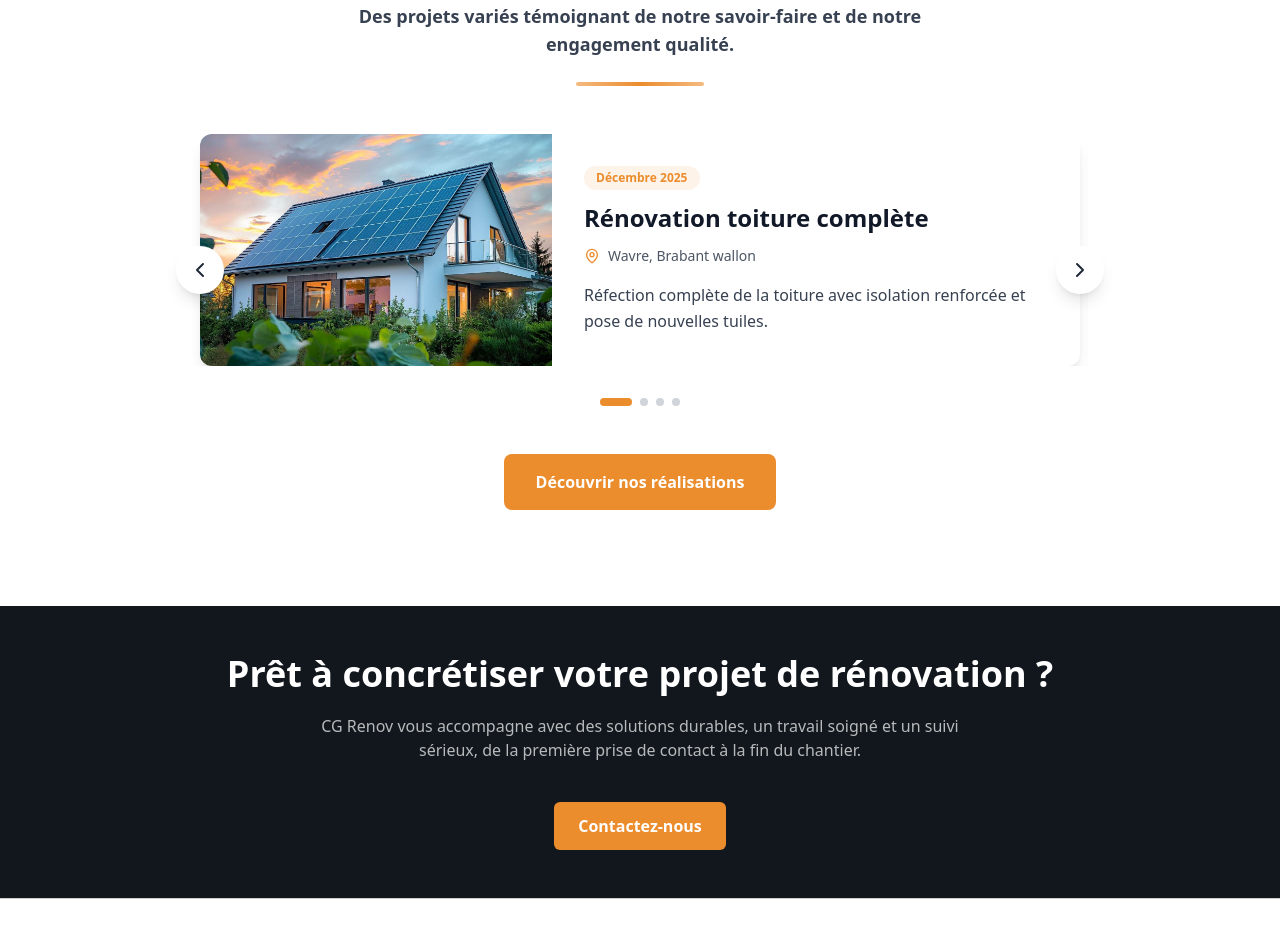
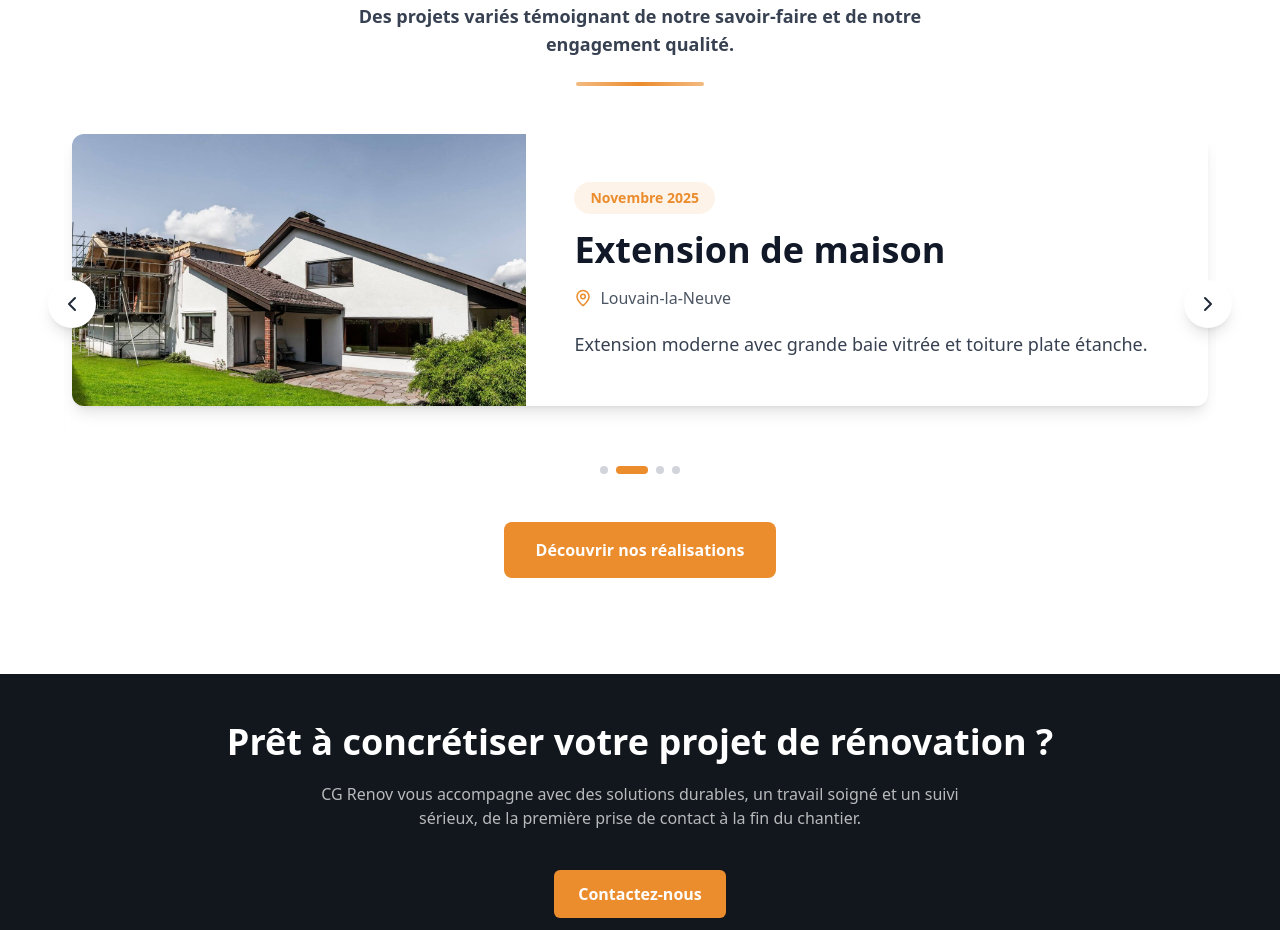
Before and after one commit to NicolasDeza/cgrenov, a Nuxt app: page / in a window 1280 px wide. Shown: the part 3260-4190 px from the top of the page. Built offline with nearby package versions, Linux system fonts and the light colour scheme.

Commit message:
amélioration carousel

```diff
--- a/app/components/HomeRealisations.vue
+++ b/app/components/HomeRealisations.vue
@@ -1,5 +1,5 @@
 <script setup lang="ts">
-import { ref } from 'vue'
+import { ref, onMounted, onUnmounted } from 'vue'
 import { ChevronLeft, ChevronRight, MapPin } from 'lucide-vue-next'
 
 const currentIndex = ref(0)
@@ -7,6 +7,7 @@ const touchStartX = ref(0)
 const touchStartY = ref(0)
 const touchEndX = ref(0)
 const isSwiping = ref(false)
+let autoplayInterval: NodeJS.Timeout | null = null
 
 const realisations = [
   {
@@ -54,7 +55,38 @@ const prev = () => {
 
 const goTo = (index: number) => {
   currentIndex.value = index
+  resetAutoplay()
 }
+
+/* =====================
+   Autoplay
+===================== */
+
+const startAutoplay = () => {
+  autoplayInterval = setInterval(() => {
+    next()
+  }, 3200) // 5 secondes
+}
+
+const stopAutoplay = () => {
+  if (autoplayInterval) {
+    clearInterval(autoplayInterval)
+    autoplayInterval = null
+  }
+}
+
+const resetAutoplay = () => {
+  stopAutoplay()
+  startAutoplay()
+}
+
+onMounted(() => {
+  startAutoplay()
+})
+
+onUnmounted(() => {
+  stopAutoplay()
+})
 
 /* =====================
    Swipe mobile
@@ -95,6 +127,7 @@ const handleTouchEnd = () => {
     } else {
       prev()
     }
+    resetAutoplay()
   }
 
   // reset
@@ -128,7 +161,7 @@ const handleTouchEnd = () => {
       </header>
 
       <!-- Carousel -->
-      <div class="relative max-w-4xl mx-auto" role="region" aria-label="Carousel de nos réalisations">
+      <div class="relative max-w-6xl mx-auto" role="region" aria-label="Carousel de nos réalisations">
         <!-- Card Container -->
         <div
           class="overflow-hidden"
@@ -150,7 +183,7 @@ const handleTouchEnd = () => {
               <span class="sr-only">Projet {{ currentIndex + 1 }} sur {{ realisations.length }}</span>
 
               <!-- Card -->
-              <div class="bg-white rounded-xl shadow-lg overflow-hidden mx-2 flex flex-col md:flex-row max-h-none md:max-h-[400px]">
+              <div class="bg-white rounded-xl shadow-lg overflow-hidden mx-2 flex flex-col md:flex-row max-h-none md:max-h-[500px]">
                 <!-- Image -->
                 <div class="relative md:w-2/5 h-64 md:h-auto">
                   <NuxtImg
@@ -161,21 +194,22 @@ const handleTouchEnd = () => {
                 </div>
 
                 <!-- Content -->
-                <div class="p-8 md:w-3/5 flex flex-col justify-center">
-                  <span class="inline-block text-xs font-semibold text-primary bg-primary/10 px-3 py-1 rounded-full w-fit mb-3">
+                <div class="p-8 md:p-12 md:w-3/5 flex flex-col justify-center">
+                  <span class="inline-block text-xs md:text-sm font-semibold text-primary bg-primary/10 px-3 md:px-4 py-1 md:py-1.5 rounded-full w-fit mb-3 md:mb-4">
                     {{ realisation.date }}
                   </span>
 
-                  <h3 class="text-2xl font-bold text-gray-900 mb-3">
+                  <h3 class="text-2xl md:text-4xl font-bold text-gray-900 mb-3 md:mb-4">
                     {{ realisation.title }}
                   </h3>
 
-                  <div class="flex items-center gap-2 text-gray-600 text-sm mb-4">
-                    <MapPin :size="16" class="text-primary" aria-hidden="true" />
+                  <div class="flex items-center gap-2 text-gray-600 text-sm md:text-base mb-4 md:mb-5">
+                    <MapPin :size="16" class="md:hidden text-primary" aria-hidden="true" />
+                    <MapPin :size="18" class="hidden md:block text-primary" aria-hidden="true" />
                     {{ realisation.location }}
                   </div>
 
-                  <p class="text-gray-700 leading-relaxed">
+                  <p class="text-gray-700 leading-relaxed text-base md:text-lg">
                     {{ realisation.description }}
                   </p>
                 </div>
@@ -188,7 +222,7 @@ const handleTouchEnd = () => {
         <button
           class="hidden md:flex absolute left-0 top-1/2 -translate-y-1/2 -translate-x-4 bg-white hover:bg-primary text-gray-800 hover:text-white rounded-full p-3 shadow-lg transition-all hover:scale-110 z-10"
           aria-label="Projet précédent"
-          @click="prev"
+          @click="prev(); resetAutoplay()"
         >
           <ChevronLeft :size="24" aria-hidden="true" />
         </button>
@@ -196,7 +230,7 @@ const handleTouchEnd = () => {
         <button
           class="hidden md:flex absolute right-0 top-1/2 -translate-y-1/2 translate-x-4 bg-white hover:bg-primary text-gray-800 hover:text-white rounded-full p-3 shadow-lg transition-all hover:scale-110 z-10"
           aria-label="Projet suivant"
-          @click="next"
+          @click="next(); resetAutoplay()"
         >
           <ChevronRight :size="24" aria-hidden="true" />
         </button>
--- a/app/pages/index.vue
+++ b/app/pages/index.vue
@@ -39,7 +39,6 @@ useSeoMeta({
     <HeroContactBar/>
     <ServicesSection/>
     <WhyUsSection />
-
     <SplitSection/>
     <HomeRealisations/>
   </div>
```
Also changed, not shown: nuxt.config.ts (line endings or trailing spaces).
